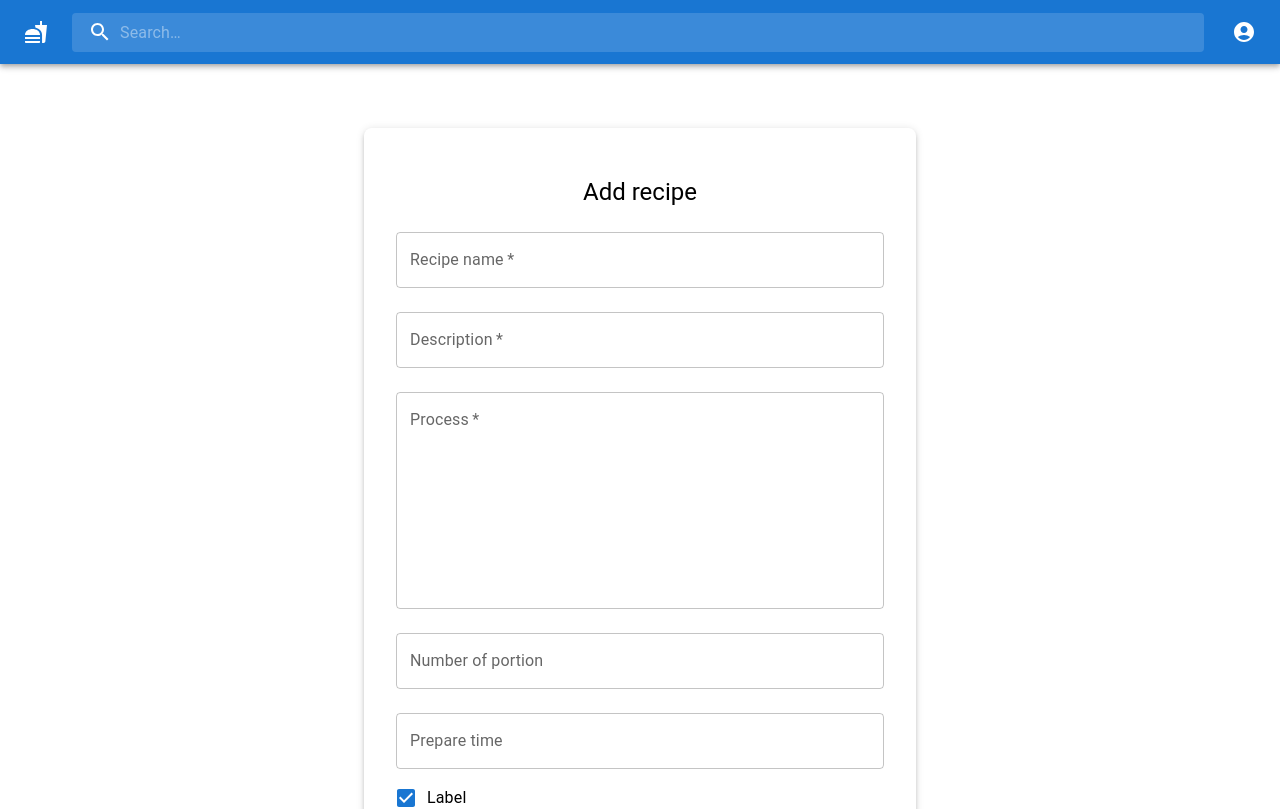
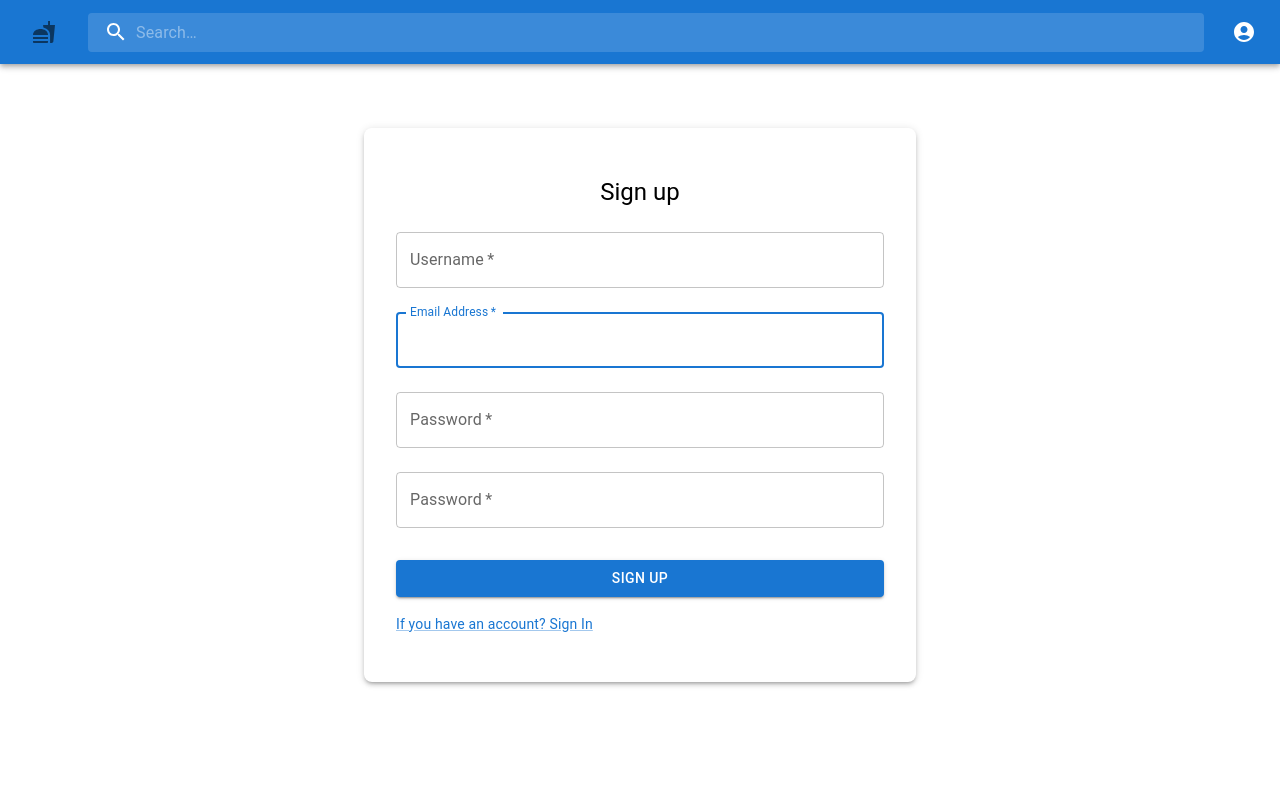
Before and after one commit to st55790/nnpia_sem_fe, a React (Create React App) app: page /signup in a window 1280 px wide. Shown: the top 809 px of the page. Built offline with nearby package versions, Linux system fonts and the light colour scheme.

Commit message:
add some logic for components, axios, alert

```diff
--- a/src/App.js
+++ b/src/App.js
@@ -1,16 +1,30 @@
-import logo from './logo.svg';
 import './App.css';
 import PrimarySerachAppBar from './components/PrimarySearchAppBar'
 import Profile from './components/Profile.js'
 import RecipesPage from './components/RecipesPage'
 import AddRecipe from './components/AddRecipe';
 import SignIn from './components/SignIn'
+import SignUp from './components/SignUp'
+import { BrowserRouter as Router, Route, Routes } from 'react-router-dom'
+import RecipeDetail from './components/RecipeDetail';
+import WrongAddress from './components/alert/WrongAddress';
 
 function App() {
+
   return (
     <div>
       <PrimarySerachAppBar/>
-      <AddRecipe/>
+      <Router>
+        <Routes>
+          <Route path="/signup" element={<SignUp />} />
+          <Route path="/signin" element={<SignIn />} />
+          <Route path="/profile" element={<Profile />} />
+          <Route path="/recipe" element={<RecipeDetail/>} />
+          <Route path='/addRecipe' element={<AddRecipe/>}/>
+          <Route path="/" element={<RecipesPage/>} />
+          <Route path="*" element={<WrongAddress/>} />
+        </Routes>
+      </Router>
     </div>
   );
 }
--- /dev/null
+++ b/src/axiosInstance/AxiosInstance.js
@@ -0,0 +1,7 @@
+import axios from 'axios';
+
+const instance = axios.create({
+    baseURL: 'http://127.0.0.1:8080/api/v1',
+});
+
+export default instance;
--- a/src/components/AddRecipe.js
+++ b/src/components/AddRecipe.js
@@ -1,12 +1,74 @@
-import { CheckBox } from "@mui/icons-material";
-import { Button, Box, TextField, Typography, Grid, Link, FormGroup, FormControlLabel, Checkbox } from "@mui/material";
+import { Button, Box, TextField, Typography, Checkbox, Input, Autocomplete } from "@mui/material";
 import { Container } from "@mui/system";
+import CheckBoxOutlineBlankIcon from '@mui/icons-material/CheckBoxOutlineBlank';
+import CheckBoxIcon from '@mui/icons-material/CheckBox';
+import { useEffect, useState } from "react";
+import axiosInstance from "../axiosInstance/AxiosInstance";
 
 export default function AddRecipe() {
 
-    const handleSubmit = () =>{
+    const [category, setCategory] = useState([]);
+    const [ingredients, setIngredients] = useState([]);
+
+    useEffect(() => {
+        axiosInstance.get("/category", {
+            headers: {
+                'Authorization': localStorage.getItem("jwt")
+            }
+        }).then(response => {
+            console.log(response.data);
+            setCategory(response.data);
+        });
+
+        axiosInstance.get("/ingredient", {
+            headers: {
+                'Authorization': localStorage.getItem("jwt")
+            }
+        }).then(response => {
+            console.log(response.data);
+            setIngredients(response.data);
+        });
+
+    }, []);
+
+    const [selectedCategories, setSelectedCategories] = useState([]);
+    const [selectedIngredients, setSelectedIngredients] = useState([]);
+
+    const handleSubmit = (event) =>{
         console.log("Create recipe");
+        console.log(localStorage.getItem("jwt"));
+
+        event.preventDefault();
+        const data = new FormData(event.currentTarget);
+        const token = localStorage.getItem("jwt");
+
+        axiosInstance.post("/recipe", {
+            headers: {
+                'Content-Type': 'application/json',
+                'Accept': 'application/json',
+                'Authorization': 'Bearer eyJhbGciOiJIUzUxMiJ9.eyJzdWIiOiJ1c2VyMTIzIiwiaWF0IjoxNjc5NzgwNDcwLCJleHAiOjE2Nzk4NjY4NzB9.80-nfVHOrZrTUc3jjN9w9HDzpXzP9MMnan175TEghCSr5txeOfEaVU-vZCjUT6szTSU0wmXsThUIW4bHgm0Rrg'
+            },
+            data: {
+                name: data.get("recipeName"),
+                description: data.get("description"),
+                procedure: data.get("process"),
+                prepareTime: data.get("prepareTime"),
+                numberOfPortions: data.get("numberOfPortion"),
+                rating: 0,
+                owner: 1,
+                linksToImages: [],
+                ingredients: [],
+                categories: []
+            }
+        }).then(response => {
+            // zpracování odpovědi
+        }).catch(error => {
+            // zpracování chyby
+        });
     }
+
+    const icon = <CheckBoxOutlineBlankIcon fontSize="small" />;
+    const checkedIcon = <CheckBoxIcon fontSize="small" />;
 
     return (
         <Container component="main" maxWidth="sm">
@@ -53,14 +115,68 @@ export default function AddRecipe() {
                         rows={8}
                         multiline
                         />
-                    <TextField type={"number"} fullWidth margin="normal" label="Number of portion"
+                    <TextField type={"number"} fullWidth margin="normal" label="Number of portion" name="numberOfPortion"
                     inputProps={{ inputMode: 'numeric', pattern: '[0-9]*', min: 0 }} />
-                    <TextField type={"number"} fullWidth margin="normal" label="Prepare time"
+                    <TextField type={"number"} fullWidth margin="normal" label="Prepare time" name="prepareTime"
                     inputProps={{ inputMode: 'numeric', pattern: '[0-9]*', min: 0 }} />
-                    <FormGroup>
-                        <FormControlLabel control={<Checkbox defaultChecked />} label="Label" />
-                        <FormControlLabel disabled control={<Checkbox />} label="Disabled" />
-                    </FormGroup>
+                    <Autocomplete
+                        value={selectedCategories}
+                        sx={{my: 2}}
+                        multiple
+                        id="checkboxes-tags-demo"
+                        options={category}
+                        disableCloseOnSelect
+                        getOptionLabel={(option) => option.name}
+                        renderOption={(props, option, { selected }) => (
+                            <li {...props}>
+                                <Checkbox
+                                    icon={icon}
+                                    checkedIcon={checkedIcon}
+                                    style={{ marginRight: 8 }}
+                                    checked={selected}
+                                />
+                                {option.name}
+                            </li>
+                        )}
+                        style={{ width: 500 }}
+                        renderInput={(params) => (
+                            <TextField {...params} label="Categories" placeholder="Categories" />
+                        )}
+                        onChange={(event, newValue) => {
+                            setSelectedCategories(newValue);
+                        }}
+                    />
+                    <Autocomplete
+                        value={selectedIngredients}
+                        sx={{ my: 2 }}
+                        multiple
+                        id="checkboxes-tags-demo"
+                        options={ingredients}
+                        disableCloseOnSelect
+                        getOptionLabel={(option) => option.name}
+                        renderOption={(props, option, { selected }) => (
+                            <li {...props}>
+                                <Checkbox
+                                    icon={icon}
+                                    checkedIcon={checkedIcon}
+                                    style={{ marginRight: 8 }}
+                                    checked={selected}
+                                />
+                                {option.name}
+                            </li>
+                        )}
+                        style={{ width: 500 }}
+                        renderInput={(params) => (
+                            <TextField {...params} label="Ingredients" placeholder="Ingredients" />
+                        )}
+                        onChange={(event, newValue) => {
+                            setSelectedIngredients(newValue);
+                        }}
+                    />
+                    <Input
+                        sx={{my: 2}}
+                        fullWidth type="file">
+                    </Input>
                     <Button
                         type="submit"
                         fullWidth
--- a/src/components/PrimarySearchAppBar.js
+++ b/src/components/PrimarySearchAppBar.js
@@ -53,6 +53,16 @@ const StyledInputBase = styled(InputBase)(({ theme }) => ({
 }));
 
 export default function PrimarySearchAppBar() {
+
+    const [isLogin, setIsLogin] = React.useState(true);
+
+
+    React.useEffect(() => {
+        if (localStorage.getItem("jwt") === null) setIsLogin(false)
+    }, []);
+
+    const buttonText = isLogin ? <a style={{ textDecoration: 'none' }} href='/'>Log Out</a> : <a style={{ textDecoration: 'none' }} href='/signin'>Log In</a>;
+
     const [anchorEl, setAnchorEl] = React.useState(null);
     const [mobileMoreAnchorEl, setMobileMoreAnchorEl] = React.useState(null);
 
@@ -72,13 +82,19 @@ export default function PrimarySearchAppBar() {
         handleMobileMenuClose();
     };
 
+    function handleMenuProfile() {
+        console.log("dadas");
+        handleMenuClose();
+    }
+
+    function handleMenuLogout() {
+        handleMenuClose();
+        localStorage.clear();
+    }
+
     const handleMobileMenuOpen = (event) => {
         setMobileMoreAnchorEl(event.currentTarget);
     };
-
-    const handleClickHome = () => {
-        console.log("redirect home!");
-    }
 
     const menuId = 'primary-search-account-menu';
     const renderMenu = (
@@ -97,8 +113,8 @@ export default function PrimarySearchAppBar() {
             open={isMenuOpen}
             onClose={handleMenuClose}
         >
-            <MenuItem onClick={handleMenuClose}>Profile</MenuItem>
-            <MenuItem onClick={handleMenuClose}>Logout</MenuItem>
+            {isLogin && <MenuItem onClick={handleMenuProfile}><a style={{ textDecoration: 'none' }} href='/profile'>Profile</a></MenuItem>}
+            <MenuItem href='/signup' onClick={handleMenuLogout}>{buttonText}</MenuItem>
         </Menu>
     );
 
@@ -127,7 +143,7 @@ export default function PrimarySearchAppBar() {
         <Box sx={{ flexGrow: 1 }}>
             <AppBar position="static">
                 <Toolbar sx={{cursor: 'pointer'}}>
-                    <FastfoodIcon onClick={()=>handleClickHome()}/>
+                    <IconButton href='/'><FastfoodIcon/></IconButton>
                     <Search sx={{flexGrow: 10}}>
                         <SearchIconWrapper>
                             <SearchIcon />
--- a/src/components/RecipesPage.js
+++ b/src/components/RecipesPage.js
@@ -26,7 +26,7 @@ export default function RecipePage() {
                         <CardMedia
                             component="img"
                             sx={{width: 400}}
-                            image="./logo512.png"
+                            image="./img/defaultImage.jpg"
                         />
                     </Card>
                 ))
--- a/src/components/SignIn.js
+++ b/src/components/SignIn.js
@@ -7,15 +7,26 @@ import Grid from "@mui/material/Grid";
 import Box from "@mui/material/Box";
 import Typography from "@mui/material/Typography";
 import Container from "@mui/material/Container";
+import axiosInstance from "../axiosInstance/AxiosInstance"
 
 export default function SignIn() {
     const handleSubmit = (event) => {
+
         event.preventDefault();
         const data = new FormData(event.currentTarget);
-        console.log({
-            email: data.get("email"),
-            password: data.get("password"),
-        });
+
+        axiosInstance.post("/auth/signin", {
+            username: data.get("username"),
+            password: data.get("password")
+            })
+            .then(result =>{
+                console.log(result);
+                localStorage.setItem("jwt", "Bearer " + result.data.token)
+                localStorage.setItem("userId", result.data.id);
+                window.location.replace("/");
+            }).catch(error => {
+                console.log(error);
+            });
     };
 
     return (
@@ -40,10 +51,10 @@ export default function SignIn() {
                         margin="normal"
                         required
                         fullWidth
-                        id="email"
-                        label="Email Address"
-                        name="email"
-                        autoComplete="email"
+                        id="username"
+                        label="Username"
+                        name="username"
+                        autoComplete="username"
                         autoFocus
                     />
                     <TextField
@@ -71,7 +82,7 @@ export default function SignIn() {
                             </Link>
                         </Grid>
                         <Grid item>
-                            <Link href="#" variant="body2">
+                            <Link href="/signup" variant="body2">
                                 {"Don't have an account? Sign Up"}
                             </Link>
                         </Grid>
--- a/src/components/SignUp.js
+++ b/src/components/SignUp.js
@@ -7,19 +7,54 @@ import Grid from "@mui/material/Grid";
 import Box from "@mui/material/Box";
 import Typography from "@mui/material/Typography";
 import Container from "@mui/material/Container";
+import axiosInstance from '../axiosInstance/AxiosInstance';
+import { Alert } from "@mui/material";
+import { useState } from "react";
 
 export default function SignUp() {
-    const handleSubmit = (event) => {
+
+    const [showAlert, setShowAlert] = useState(false);
+
+    function handleSubmit(event){
         event.preventDefault();
         const data = new FormData(event.currentTarget);
+        if (data.get("password") !== data.get("password_control")){
+            setShowAlert(true);
+            return;
+        }
         console.log({
+            username: data.get("username"),
             email: data.get("email"),
             password: data.get("password"),
         });
+
+        axiosInstance.get('/test/all')
+            .then(response =>{
+                console.log(response.data);
+            })
+            .catch(error => {
+
+            });
+
+        axiosInstance.post('/auth/signup', {
+            username: data.get("username"),
+            email: data.get("email"),
+            role: ["user"],
+            password: data.get("password")
+            })
+            .then(response => {
+                console.log(response);
+            })
+            .catch(error => {
+                console.log(console.error());
+            })
+
+            setShowAlert(false);
     };
 
     return (
         <Container component="main" maxWidth="sm">
+
             <Box
                 sx={{
                     boxShadow: 3,
@@ -36,6 +71,7 @@ export default function SignUp() {
                     Sign up
                 </Typography>
                 <Box component="form" onSubmit={handleSubmit} noValidate sx={{ mt: 1 }}>
+                    {showAlert && <Alert id="alert" margin="normal" severity="warning">This is a warning alert — check it out!</Alert>}
                     <TextField
                         margin="normal"
                         required
@@ -70,10 +106,10 @@ export default function SignUp() {
                         margin="normal"
                         required
                         fullWidth
-                        name="password_again"
+                        name="password_control"
                         label="Password"
                         type="password"
-                        id="password_again"
+                        id="password_control"
                         autoComplete="new-password"
                     />
                     <Button
@@ -86,7 +122,7 @@ export default function SignUp() {
                     </Button>
                     <Grid container>
                         <Grid item>
-                            <Link href="#" variant="body2">
+                            <Link href="/signin" variant="body2">
                                 {"If you have an account? Sign In"}
                             </Link>
                         </Grid>
--- /dev/null
+++ b/src/components/alert/WrongAddress.js
@@ -0,0 +1,11 @@
+import * as React from 'react';
+import Alert from '@mui/material/Alert';
+import Stack from '@mui/material/Stack';
+
+export default function WrongAddress() {
+    return (
+        <Stack sx={{ width: '100%' }} spacing={2}>
+            <Alert severity="error">Wrong URL! {window.location.href}</Alert>
+        </Stack>
+    );
+}
```
Also changed, not shown: src/components/Profile.js (+6 -5 lines), src/logo.svg (deleted).
